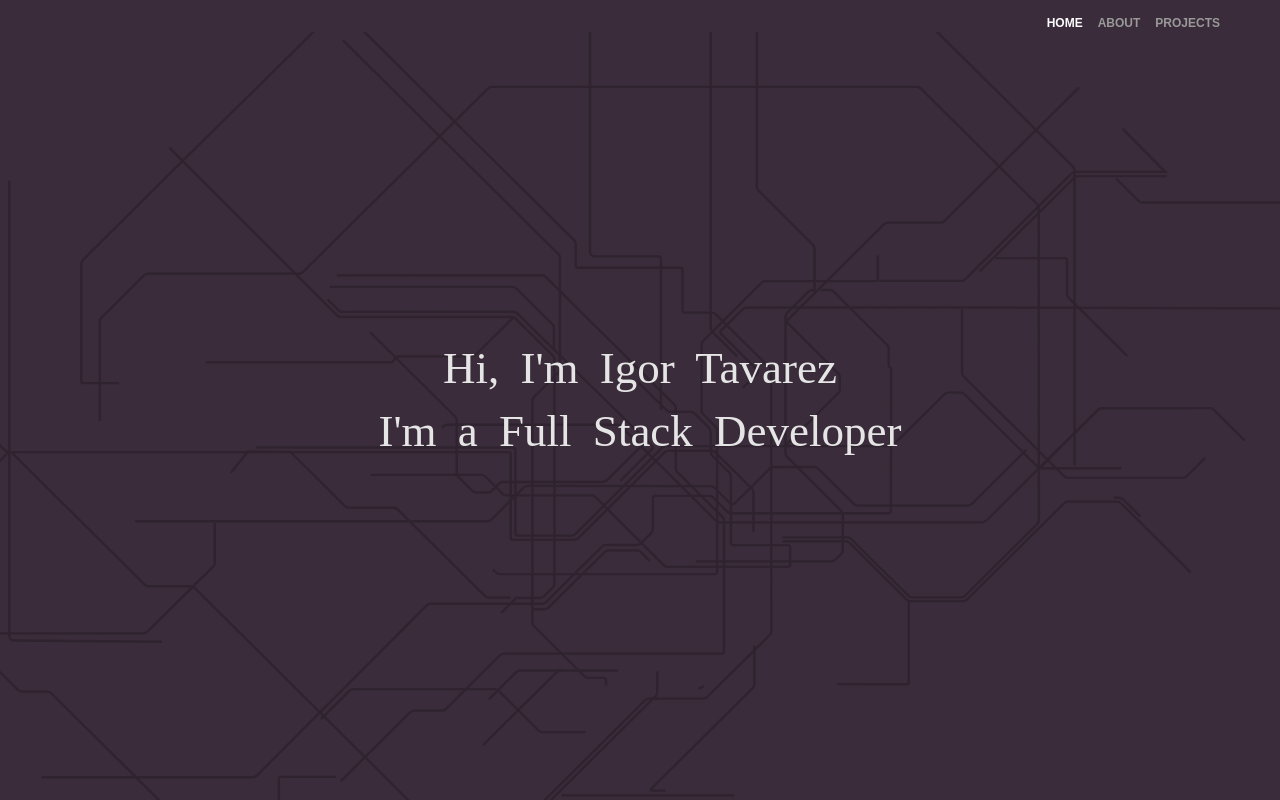
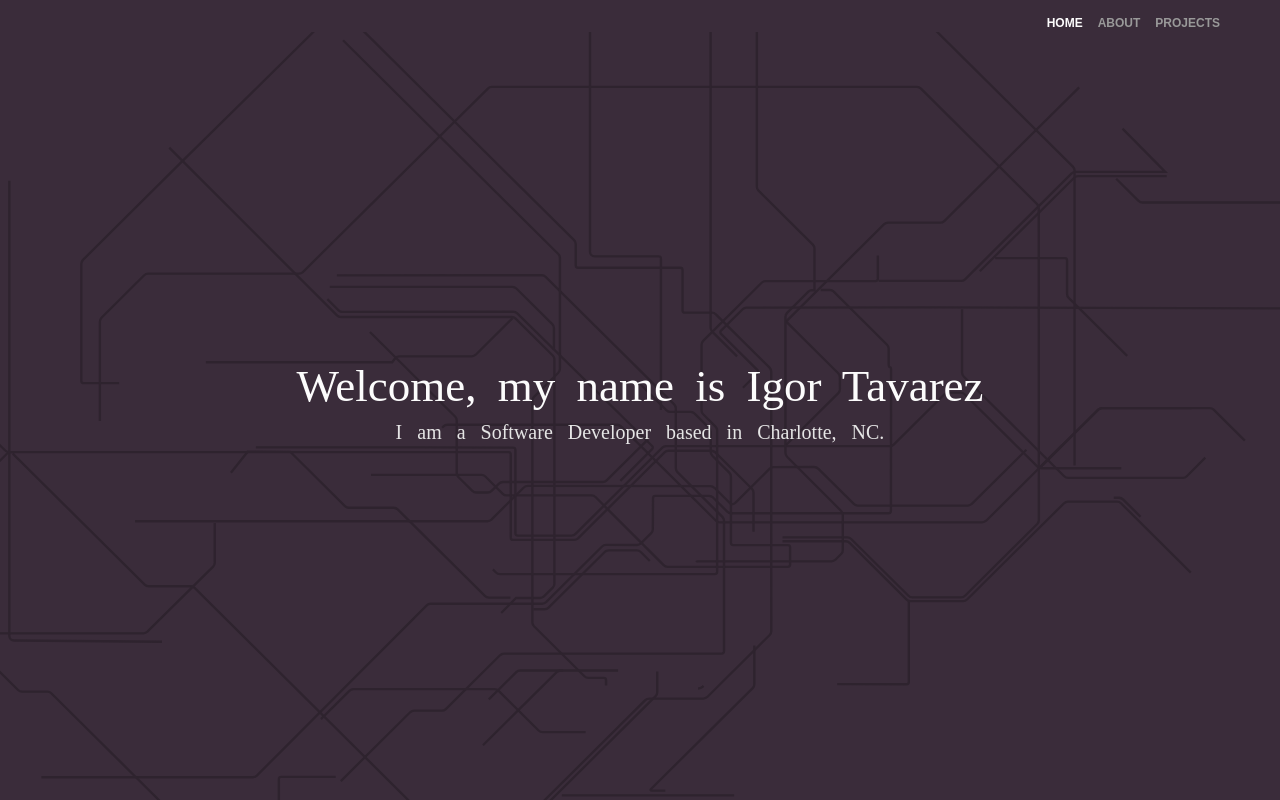
Before and after one commit to itava0/Porfolio, a React (Create React App) app: page / in a window 1280 px wide. Shown: the top 800 px of the page. Built offline with nearby package versions, Linux system fonts and the light colour scheme.

Commit message:
Updated the intro

```diff
--- a/src/components/intro/intro.jsx
+++ b/src/components/intro/intro.jsx
@@ -4,8 +4,8 @@ const Intro = () => {
   return (
     <div className="intro">
       <div>
-        <p>Hi, I'm Igor Tavarez</p>
-        <p>I'm a Full Stack Developer</p>
+        <p>Welcome, my name is Igor Tavarez</p>
+        <p className="subheading">I am a Software Developer based in Charlotte, NC.</p>
       </div>
     </div>
   );
--- a/src/components/intro/intro.scss
+++ b/src/components/intro/intro.scss
@@ -6,10 +6,19 @@
   font-family: "The Bold Font";
   font-size: 4.5rem;
   word-spacing: 1rem;
-  color: $color-tertiary;
+  color: $color-secondary;
 
   @include responsive(phone-port) {
-    font-size: 3rem;
+    font-size: 2.5rem;
+  }
+}
+
+.subheading {
+  font-size: 2rem;
+  text-align: center;
+  color: $color-tertiary;
+  @include responsive(phone-port) {
+    font-size: 1.5rem;
   }
 }
 
```
